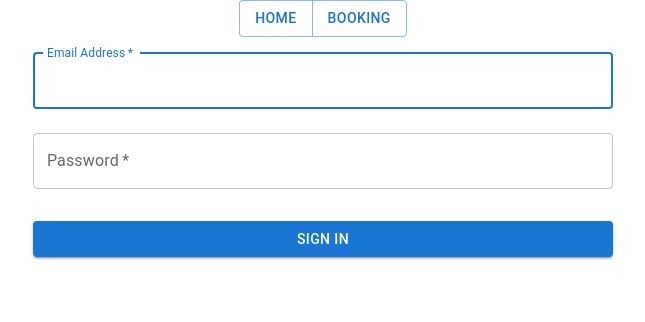
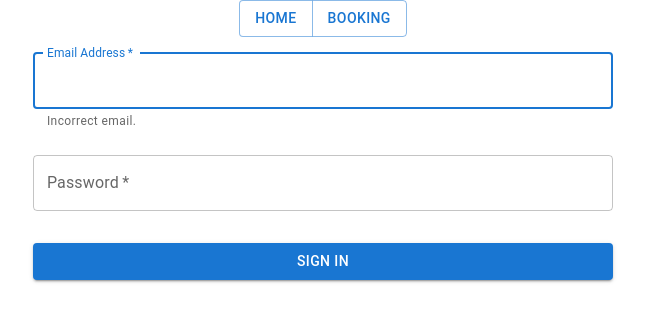
Before and after one commit to mmbb2/task1, a React (Create React App) app: page /login in a window 1280 px wide. Shown: the top 322 px of the page, without its empty margins (317-962 px from the left). Built offline with nearby package versions, Linux system fonts and the light colour scheme.

Commit message:
logout added

```diff
--- a/package.json
+++ b/package.json
@@ -22,7 +22,8 @@
     "redux-persist": "^6.0.0",
     "use-timer": "^2.0.1",
     "uuid": "^8.3.2",
-    "uuid4": "^2.0.2"
+    "uuid4": "^2.0.2",
+    "validator": "^13.7.0"
   },
   "scripts": {
     "start": "react-scripts start",
--- a/src/components/NavPanel.jsx
+++ b/src/components/NavPanel.jsx
@@ -2,6 +2,8 @@ import React from 'react'
 import { Link } from "react-router-dom";
 import { Button, ButtonGroup } from '@mui/material';
 import { useNavigate } from 'react-router-dom';
+import axios from 'axios';
+
 
 export default function NavPanel() {
 
@@ -9,6 +11,7 @@ export default function NavPanel() {
 
     function logOutHandler(){
         localStorage.removeItem('token')
+        axios.post('http://localhost:3001/users/logout')
         navigate('/login', { replace: true });
     }
 
--- a/src/pages/Booking.jsx
+++ b/src/pages/Booking.jsx
@@ -13,9 +13,6 @@ export default function Booking() {
     const [isBuyButtonActive, setIsBuyButtonActive] = useState(false)
     const squares = useSelector((state) => state.squares.value)
     const dispatch = useDispatch()
-    useEffect(()=>{
-    //  dispatch(changeYellow(statusColor.green))
-    }, [])
 
     function BuySquaresHandler(){
 
--- a/src/pages/Login.jsx
+++ b/src/pages/Login.jsx
@@ -5,6 +5,7 @@ import md5 from 'md5';
 import { useNavigate } from 'react-router-dom';
 import NavPanel from '../components/NavPanel';
 import axios from 'axios';
+import validator from 'validator';
 
 export default function Login() {
 
@@ -14,10 +15,18 @@ export default function Login() {
     const [email, setEmail] = useState('');
     const [password, setPassword] = useState('');
 
+
+
+    function vaidateForm(){
+        if(email && password && validator.isEmail(email)){
+            return true
+        } else{
+
+        }
+
+    }
+
     function loginHandler(){
-        //localStorage.setItem('token', md5(email))
-        //navigate('/', { replace: true });
-
          axios.post('http://localhost:3001/users/auth', {
             email, password
         })
@@ -28,12 +37,7 @@ export default function Login() {
 
         })
         .catch(err=>{alert(err.response.data.message)})
-
-
-
     }
-
-
 
   return (
     <Container sx={{
@@ -52,8 +56,13 @@ export default function Login() {
             label="Email Address"
             autoComplete="email"
             autoFocus
+            error={false}
+            helperText="Incorrect email."
             value={email}
-            onChange={(e)=>{setEmail(e.target.value)}}
+            type="email"
+            onChange={(e)=>{
+                setEmail(e.target.value)
+            }}
         />
         <TextField
             fullWidth
@@ -62,9 +71,11 @@ export default function Login() {
             label="Password"
             type="password"
             value={password}
+            error={false}
             onChange={(e)=>{setPassword(e.target.value)}}
         />
             <Button
+                type='submit'
                 fullWidth
                 variant="contained"
                 sx={{ mt: 3, mb: 2 }}
```
Also changed, not shown: src/components/ProtectedRoute.jsx (+6 -1 lines), 1 other file (tests, documents, lock files or other folders).
